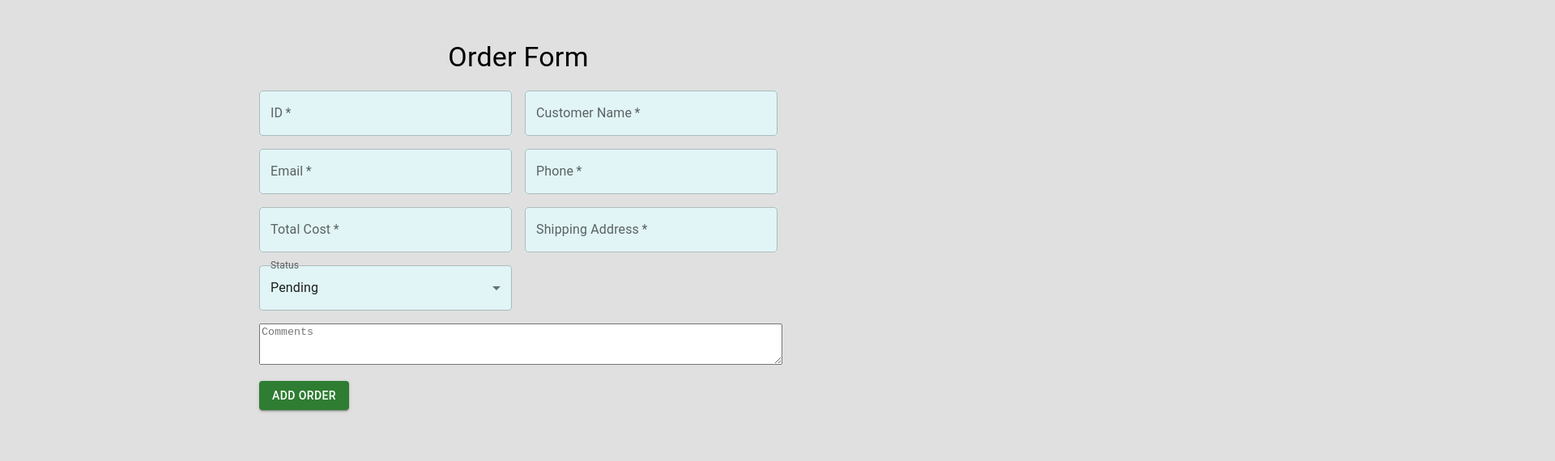
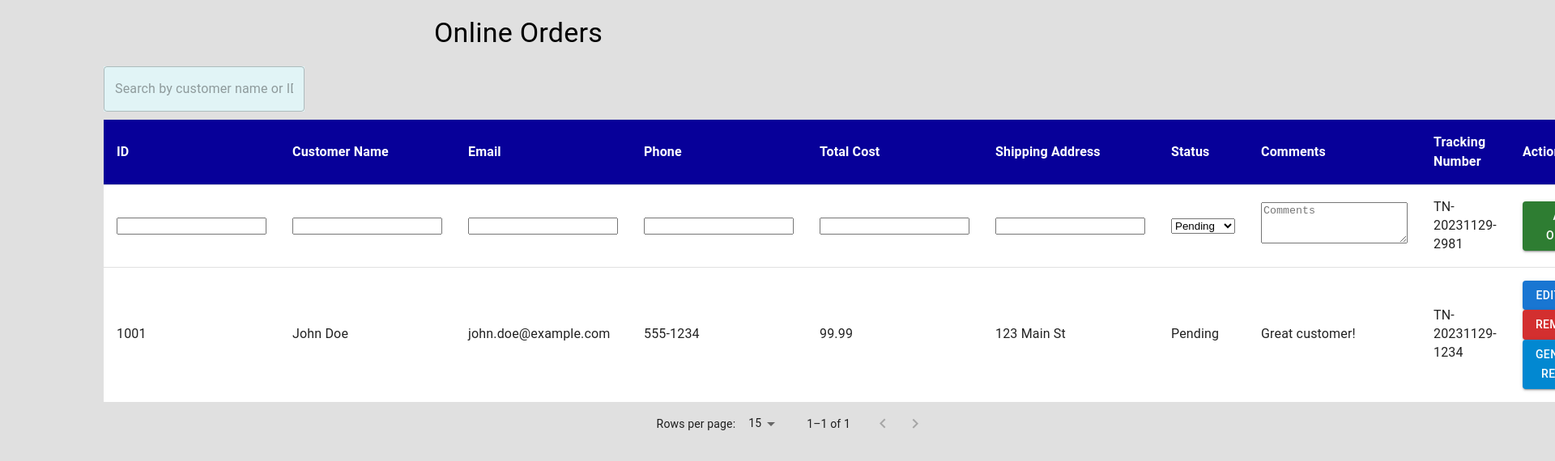
Before and after one commit to Gsus07/react-test-front, a React (Create React App) app in the folder users-processisng-servise/: page / in a window 1280 px wide. Shown: the top 570 px of the page at 81% size, 1920 px wide, since content can reach past the window. Built offline with nearby package versions, Linux system fonts and the light colour scheme.

Commit message:
Add Tracking Number

```diff
--- a/users-processisng-servise/package.json
+++ b/users-processisng-servise/package.json
@@ -9,6 +9,8 @@
     "@testing-library/jest-dom": "^5.17.0",
     "@testing-library/react": "^13.4.0",
     "@testing-library/user-event": "^13.5.0",
+    "html2canvas": "^1.3.2",
+    "jspdf": "^2.5.1",
     "react": "^18.2.0",
     "react-dom": "^18.2.0",
     "react-router-dom": "^6.20.0",
--- a/users-processisng-servise/src/App.js
+++ b/users-processisng-servise/src/App.js
@@ -3,7 +3,7 @@ import OrderForm from "./components/OrderForm"
 
 function App() {
   return (
-    <OrderForm/>
+    <Orders/>
   );
 }
 
--- a/users-processisng-servise/src/components/OrderForm.jsx
+++ b/users-processisng-servise/src/components/OrderForm.jsx
@@ -22,6 +22,12 @@ const FormComponent = styled(Box)`
   }
 `;
 
+const generateTrackingNumber = () => {
+  const currentDate = new Date();
+  const uniqueId = Math.floor(Math.random() * 10000);
+  return `TN-${currentDate.getFullYear()}${currentDate.getMonth() + 1}${currentDate.getDate()}-${uniqueId}`;
+};
+
 const OrderForm = ({ onSubmit }) => {
   const [formData, setFormData] = useState({
     id: '',
@@ -33,6 +39,7 @@ const OrderForm = ({ onSubmit }) => {
     status: 'Pending',
     comments: '',
     products: [],
+    trackingNumber: generateTrackingNumber(), // Generar automáticamente el número de seguimiento
   });
 
   const handleInputChange = (e) => {
@@ -53,6 +60,7 @@ const OrderForm = ({ onSubmit }) => {
       status: 'Pending',
       comments: '',
       products: [],
+      trackingNumber: generateTrackingNumber(), // Generar automáticamente un nuevo número de seguimiento
     });
   };
 
@@ -149,6 +157,19 @@ const OrderForm = ({ onSubmit }) => {
               </Select>
             </FormControl>
           </Grid>
+          <Grid item xs={6}>
+            <TextField
+              fullWidth
+              type="text"
+              name="trackingNumber"
+              label="Tracking Number"
+              value={formData.trackingNumber}
+              onChange={handleInputChange}
+              required
+              sx={{ backgroundColor: '#E1F4F6' }}
+              readOnlyinputProps={{ readOnly: true }}
+            />
+          </Grid>
           <Grid item xs={12}>
             <TextareaAutosize
               minRows={3}
--- a/users-processisng-servise/src/components/Orders.jsx
+++ b/users-processisng-servise/src/components/Orders.jsx
@@ -11,12 +11,12 @@ import {
   Table,
   TextField,
   TablePagination,
-  TextareaAutosize, // Añadido para el campo de comentarios
+  TextareaAutosize,
 } from '@mui/material';
 
 const Component = styled(Box)`
   width: 80%;
-  margin: 50px auto;
+  margin: 20px auto;
   & > h4 {
     margin-bottom: 20px;
     text-align: center;
@@ -48,8 +48,15 @@ const defaultOrders = [
       { id: 1, name: 'Product 1', quantity: 2, price: 49.99 },
       // ... más productos
     ],
+    trackingNumber: 'TN-20231129-1234', // Ejemplo de número de guía
   },
 ];
+
+const generateTrackingNumber = () => {
+  const currentDate = new Date();
+  const uniqueId = Math.floor(Math.random() * 10000);
+  return `TN-${currentDate.getFullYear()}${currentDate.getMonth() + 1}${currentDate.getDate()}-${uniqueId}`;
+};
 
 const Orders = () => {
   const [orders, setOrders] = useState(defaultOrders);
@@ -61,8 +68,9 @@ const Orders = () => {
     totalCost: '',
     shippingAddress: '',
     status: 'Pending',
-    comments: '', // Nuevo campo de comentarios
+    comments: '',
     products: [],
+    trackingNumber: generateTrackingNumber(),
   });
   const [searchTerm, setSearchTerm] = useState('');
   const [editingIndex, setEditingIndex] = useState(-1);
@@ -76,7 +84,11 @@ const Orders = () => {
 
   const addOrder = () => {
     if (editingIndex === -1) {
-      setOrders((prevOrders) => [...prevOrders, newOrder]);
+      const newOrderWithTracking = {
+        ...newOrder,
+        trackingNumber: generateTrackingNumber(),
+      };
+      setOrders((prevOrders) => [...prevOrders, newOrderWithTracking]);
     } else {
       const updatedOrders = [...orders];
       updatedOrders[editingIndex] = newOrder;
@@ -92,8 +104,9 @@ const Orders = () => {
       totalCost: '',
       shippingAddress: '',
       status: 'Pending',
-      comments: '', // Restablecer los comentarios a un valor predeterminado
+      comments: '',
       products: [],
+      trackingNumber: generateTrackingNumber(),
     });
   };
 
@@ -105,6 +118,11 @@ const Orders = () => {
   const removeOrder = (id) => {
     const updatedOrders = orders.filter((order) => order.id !== id);
     setOrders(updatedOrders);
+  };
+
+  const generateReceipt = (order) => {
+    console.log("Generating receipt for order:", order);
+    // Puedes implementar lógica adicional para crear y mostrar el comprobante
   };
 
   const filterOrders = () => {
@@ -129,7 +147,7 @@ const Orders = () => {
     setPaddress(0);
   };
 
-  const actionsColumnWidth = 150;
+  const actionsColumnWidth = 200;
 
   return (
     <Component>
@@ -154,7 +172,8 @@ const Orders = () => {
               <TableCell>Total Cost</TableCell>
               <TableCell>Shipping Address</TableCell>
               <TableCell>Status</TableCell>
-              <TableCell>Comments</TableCell> {/* Nuevo encabezado de columna para comentarios */}
+              <TableCell>Comments</TableCell>
+              <TableCell>Tracking Number</TableCell>
               <TableCell style={{ width: actionsColumnWidth }}>Actions</TableCell>
             </TableRow>
           </TableHead>
@@ -228,6 +247,7 @@ const Orders = () => {
                   onChange={handleInputChange}
                 />
               </TableCell>
+              <TableCell>{newOrder.trackingNumber}</TableCell>
               <TableCell>
                 <Button variant="contained" color="success" onClick={addOrder}>
                   {editingIndex === -1 ? 'Add Order' : 'Save'}
@@ -239,14 +259,15 @@ const Orders = () => {
               : filterOrders()
             ).map((order, index) => (
               <TableRow key={order.id}>
-                <TableCell>{order.id}</TableCell>
-                <TableCell>{order.customerName}</TableCell>
-                <TableCell>{order.email}</TableCell>
-                <TableCell>{order.phone}</TableCell>
-                <TableCell>{order.totalCost}</TableCell>
-                <TableCell>{order.shippingAddress}</TableCell>
-                <TableCell>{order.status}</TableCell>
-                <TableCell>{order.comments}</TableCell> {/* Mostrar comentarios en la tabla */}
+                <TableCell>{index === editingIndex ? newOrder.id : order.id}</TableCell>
+                <TableCell>{index === editingIndex ? newOrder.customerName : order.customerName}</TableCell>
+                <TableCell>{index === editingIndex ? newOrder.email : order.email}</TableCell>
+                <TableCell>{index === editingIndex ? newOrder.phone : order.phone}</TableCell>
+                <TableCell>{index === editingIndex ? newOrder.totalCost : order.totalCost}</TableCell>
+                <TableCell>{index === editingIndex ? newOrder.shippingAddress : order.shippingAddress}</TableCell>
+                <TableCell>{index === editingIndex ? newOrder.status : order.status}</TableCell>
+                <TableCell>{index === editingIndex ? newOrder.comments : order.comments}</TableCell>
+                <TableCell>{index === editingIndex ? newOrder.trackingNumber : order.trackingNumber}</TableCell>
                 <TableCell>
                   <Button
                     variant="contained"
@@ -261,6 +282,13 @@ const Orders = () => {
                     onClick={() => removeOrder(order.id)}
                   >
                     Remove
+                  </Button>
+                  <Button
+                    variant="contained"
+                    color="info"
+                    onClick={() => generateReceipt(order)}
+                  >
+                    Generate Receipt
                   </Button>
                 </TableCell>
               </TableRow>
```
Also changed, not shown: 1 other file (tests, documents, lock files or other folders).
